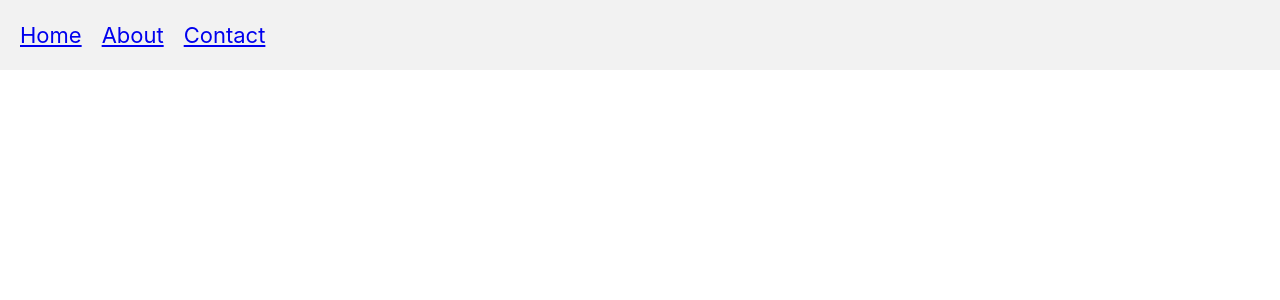
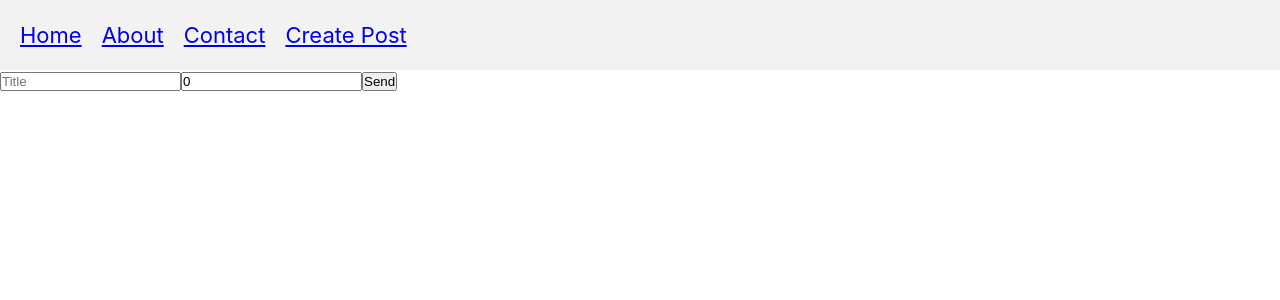
Before and after one commit to Khalilov07/BT-14-blog, a React (Create React App) app: page /create in a window 1280 px wide. Before the commit this address had no page. Shown: the top 300 px of the page. Built offline with nearby package versions, Linux system fonts and the light colour scheme.

Commit message:
add create post page

```diff
--- a/db.json
+++ b/db.json
@@ -1,29 +1,19 @@
 {
-    "courses" : [
+  "courses": [
     {
-            "id" : 1,
-            "title" : "HTML",
-            "duration" : 2
+      "id": 1,
+      "title": "HTML",
+      "duration": 2
     },
     {
-            "id" : 2,
-            "title" : "CSS",
-            "duration" : 2
+      "id": 2,
+      "title": "CSS",
+      "duration": 2
     },
     {
-            "id" : 3,
-            "title" : "JS",
-            "duration" : 2
-        },
-        {
-            "id" : 3,
-            "title" : "JS",
-            "duration" : 2
-        },
-        {
-            "id" : 3,
-            "title" : "JS",
-            "duration" : 2
+      "id": 3,
+      "title": "JS",
+      "duration": 2
     }
   ]
 }
--- a/package.json
+++ b/package.json
@@ -3,6 +3,9 @@
   "version": "0.1.0",
   "private": true,
   "dependencies": {
+    "@emotion/react": "^11.11.0",
+    "@emotion/styled": "^11.11.0",
+    "@mui/material": "^5.13.1",
     "@testing-library/jest-dom": "^5.16.5",
     "@testing-library/react": "^13.4.0",
     "@testing-library/user-event": "^13.5.0",
@@ -18,7 +21,8 @@
     "start": "react-scripts start",
     "build": "react-scripts build",
     "test": "react-scripts test",
-    "eject": "react-scripts eject"
+    "eject": "react-scripts eject",
+    "server": "json-server -w db.json --port 3001"
   },
   "eslintConfig": {
     "extends": [
--- a/src/App.js
+++ b/src/App.js
@@ -4,6 +4,7 @@ import { Routes, Route, BrowserRouter } from "react-router-dom"
 import HomePage from './pages/HomePage/HomePage';
 import AboutPage from './pages/AboutPage/AboutPage';
 import ContactPage from './pages/ContactPage/ContactPage';
+import CreatePost from './pages/CreatePost/CreatePost';
 
 // JSX - HTML JS
 
@@ -16,6 +17,7 @@ const App = () => {
         <Route path='/' element={<HomePage />} />
         <Route path='/about' element={<AboutPage />} />
         <Route path='/contact' element={<ContactPage />} />
+        <Route path='/create' element={<CreatePost />} />
       </Routes>
     </>
   );
--- a/src/components/Card/card.css
+++ b/src/components/Card/card.css
@@ -3,6 +3,7 @@
     height: 120px;
     display: flex;
     color: white;
+    margin: 10px 0;
     padding: 5px 20px;
     justify-content: center;
     border-radius: 10px;
--- a/src/components/Header/Header.jsx
+++ b/src/components/Header/Header.jsx
@@ -13,6 +13,7 @@ const Header = () => {
                 <Link to="/">Home</Link>
                 <Link to="/about">About</Link>
                 <Link to="/contact">Contact</Link>
+                <Link to="/create">Create Post</Link>
             </nav>
         </header>
     );
--- /dev/null
+++ b/src/pages/CreatePost/CreatePost.jsx
@@ -0,0 +1,88 @@
+import React, { useState } from 'react';
+import "./createpost.css"
+import axios from 'axios';
+import Snackbar from '@mui/material/Snackbar';
+import IconButton from '@mui/material/IconButton';
+import { Button } from '@mui/material';
+
+const CreatePost = () => {
+
+  const [title, setTitle] = useState("")
+  const [duration, setDuration] = useState(0)
+  const [open, setOpen] = useState(false);
+
+  const handelPost = (e) => {
+    e.preventDefault()
+
+    const newCourse = {
+      title,
+      duration
+    }
+
+    axios.post("http://localhost:3001/courses", newCourse)
+      .then(res => {
+        setOpen(true)
+      })
+      .catch(err => {
+        console.log(err)
+      })
+  }
+
+  const handleClose = (event, reason) => {
+    if (reason === 'clickaway') {
+      return;
+    }
+
+    setOpen(false);
+  };
+
+  const action = (
+    <React.Fragment>
+      <Button color="secondary" size="small" onClick={handleClose}>
+        X
+      </Button>
+      <IconButton
+        size="small"
+        aria-label="close"
+        color="inherit"
+        onClick={handleClose}
+      >
+      </IconButton>
+    </React.Fragment>
+  );
+
+  return (
+    <div>
+      <form onSubmit={handelPost}>
+
+        <input
+          value={title}
+          type="text"
+          placeholder='Title'
+          onChange={(e) => setTitle(e.target.value)}
+        />
+
+        <input
+          value={duration}
+          type="number"
+          placeholder='Duration'
+          onChange={(e) => setDuration(e.target.value)}
+        />
+
+        <button type='submit'>Send</button>
+
+      </form>
+
+      <Snackbar
+        open={open}
+        autoHideDuration={6000}
+        onClose={handleClose}
+        message="Send"
+        action={action}
+      />
+
+    </div>
+  );
+};
+
+export default CreatePost;
--- a/src/pages/HomePage/HomePage.jsx
+++ b/src/pages/HomePage/HomePage.jsx
@@ -1,19 +1,17 @@
-import React from 'react';
+import React, { useEffect } from 'react';
 import './homepage.css'
 import axios from 'axios'
 import Card from '../../components/Card/Card';
-import { useState, useEffect } from 'react';
+import { useState } from 'react';
 
 const HomePage = () => {
 
-    const [courses, setCoueses] = useState([])
+    const [courses, setCourses] = useState([])
 
     useEffect(() => {
         axios.get("http://localhost:3001/courses")
-            .then(res => setCoueses(res.data))
+            .then(res => setCourses(res.data))
     }, [])
-
-    console.log(courses)
 
     return (
         <div className='item-wrapper'>
--- a/src/pages/HomePage/homepage.css
+++ b/src/pages/HomePage/homepage.css
@@ -1,5 +1,6 @@
 .item-wrapper {
     padding: 20px;
     display: flex;
+    flex-wrap: wrap;
     justify-content: space-around;
 }
```
Also changed, not shown: src/pages/CreatePost/createpost.css (added), 1 other file (tests, documents, lock files or other folders). Lines whose indentation alone changed are shown as unchanged.
